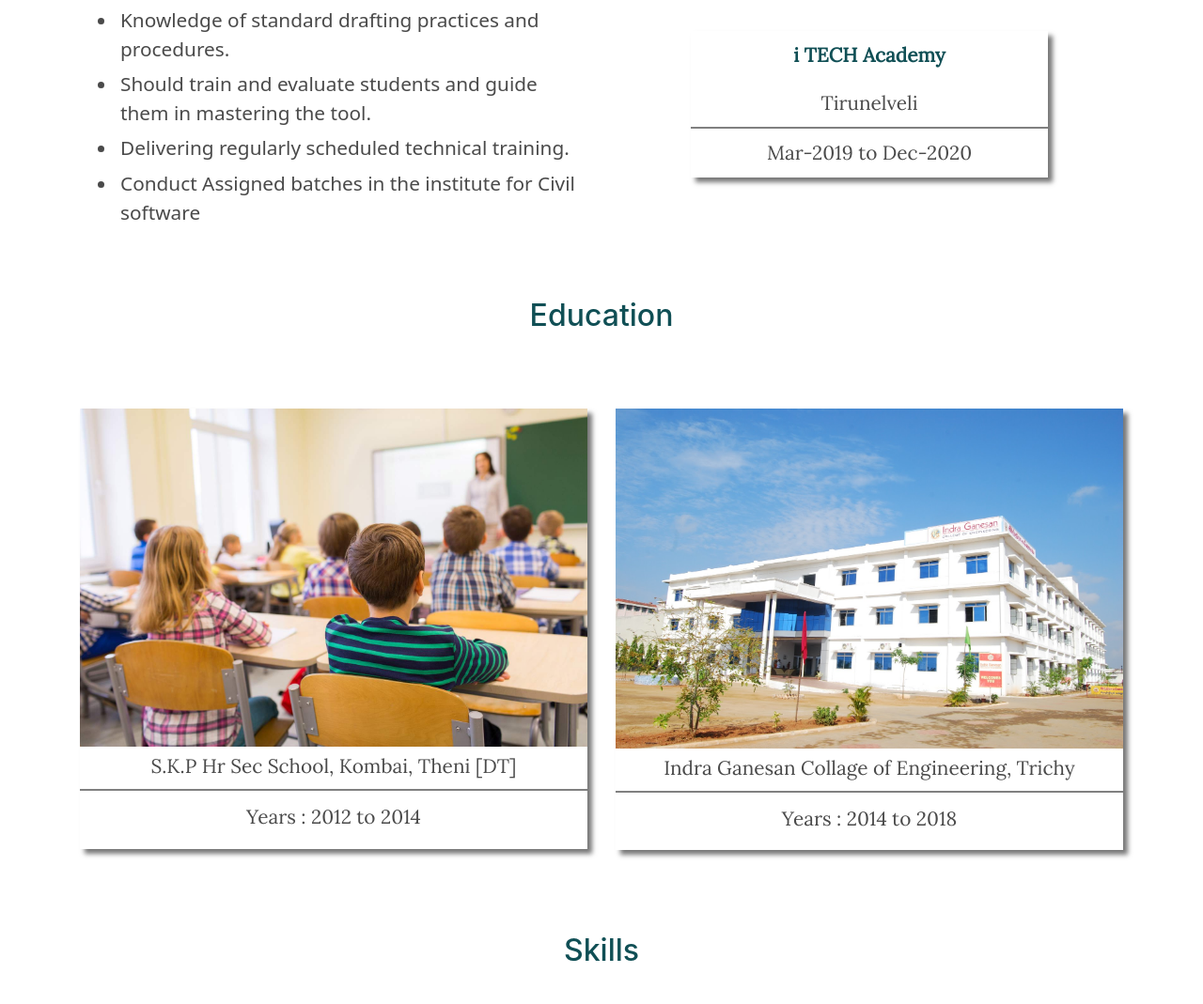
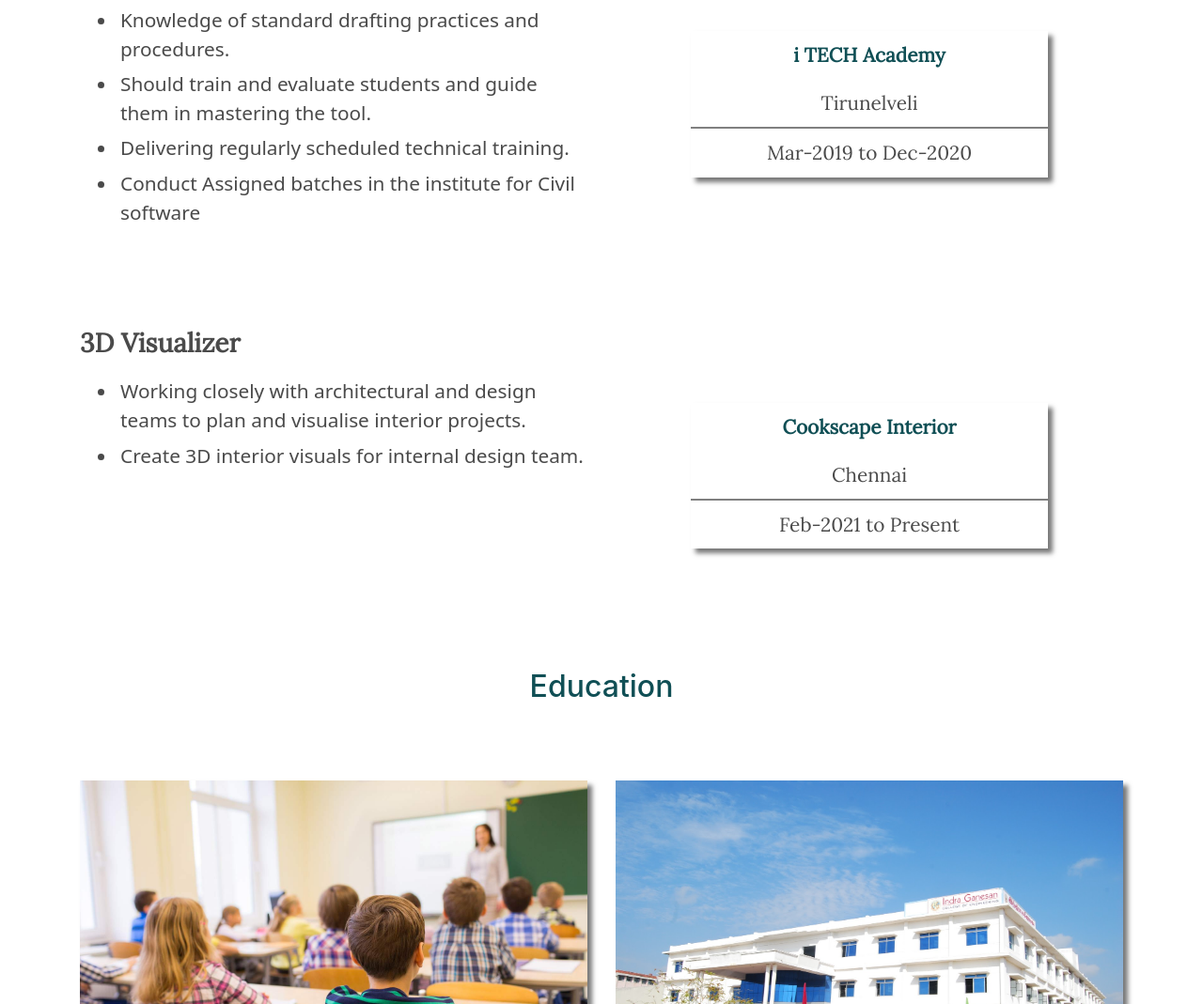
Before and after one commit to Harisudhan-dev/harisudhan.github.io, a plain HTML site: page index.html in a window 1280 px wide. Shown: the part 1276-2345 px from the top of the page at 94% size. Drawn offline with Linux system fonts and the light colour scheme; a web font is replaced by a local one.

Commit message:
Update index.html

```diff
--- a/index.html
+++ b/index.html
@@ -126,6 +126,25 @@
                                 </ul>
                             </div>
                        </div>
+                       <div class="col-lg-6 col-md-12">
+                        <div class="work-text">
+                            <h3>3D Visualizer</h3>
+                            <ul class="cook-text">
+                                <li>Working closely with architectural and design teams to plan and visualise interior projects.</li>
+                                <li>Create 3D interior visuals for internal design team.</li>
+                            </ul>
+                         </div>
+                    </div>
+                    <div class="col-lg-6 col-md-12 logo">
+                        <div class="company-text">
+                            <ul>
+                                <li class="company-name">Cookscape Interior</li>
+                                <li>Chennai</li>
+                                <div class="year-header"></div>
+                                <li>Feb-2021 to Present</li>
+                            </ul>
+                        </div>
+                   </div>
                    </div>
                </div>
            </div>
```
